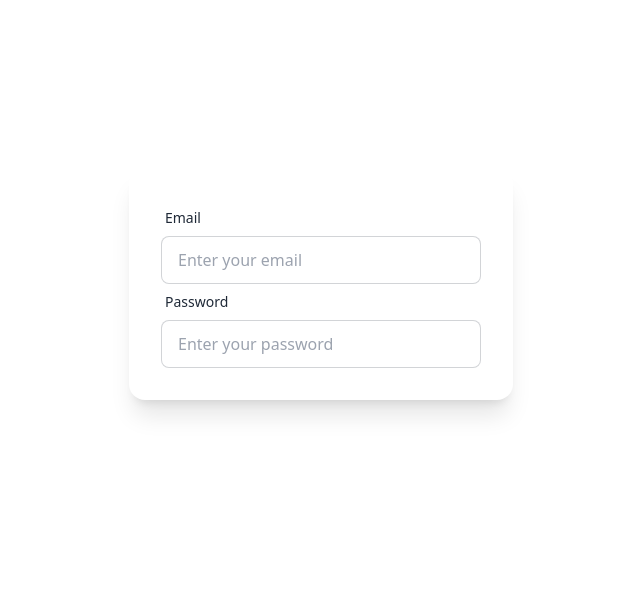
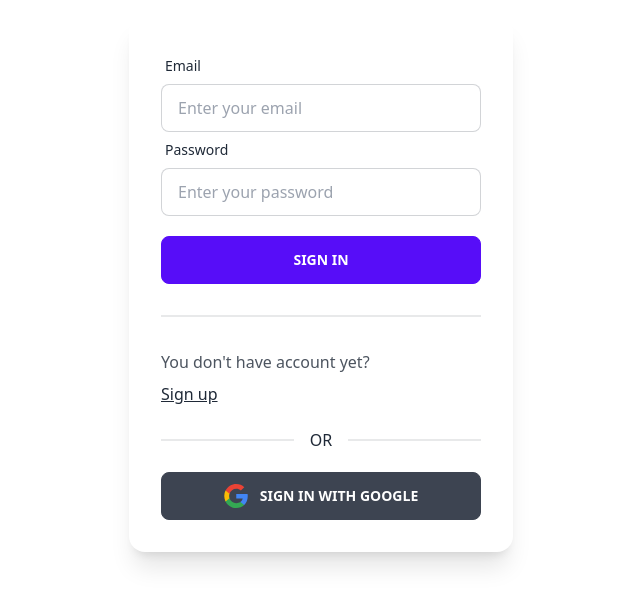
Before and after one commit to BartekFo/candles-ecommerce, a Next.js app: page /login in a window 1280 px wide. Shown: the part 116-722 px from the top of the page, without its empty margins (319-959 px from the left). Built offline with nearby package versions, Linux system fonts and the light colour scheme.

Commit message:
feat: added form libs and created sing in form

```diff
--- a/package.json
+++ b/package.json
@@ -20,7 +20,9 @@
     "next-compose-plugins": "^2.2.1",
     "react": "18.1.0",
     "react-dom": "18.1.0",
-    "react-firebase-hooks": "^5.0.3"
+    "react-firebase-hooks": "^5.0.3",
+    "react-hook-form": "^7.31.3",
+    "zod": "^3.17.3"
   },
   "devDependencies": {
     "@tailwindcss/typography": "^0.5.2",
--- /dev/null
+++ b/src/assets/icons/index.ts
@@ -0,0 +1 @@
+export { default as GoogleIcon } from './googleIcon.svg';
--- a/src/pages/login.tsx
+++ b/src/pages/login.tsx
@@ -1,4 +1,7 @@
 import { NextPage } from 'next';
+import Link from 'next/link';
+
+import { GoogleIcon } from '@assets/icons';
 
 const Login: NextPage = () => (
   <div className="flex w-screen h-screen justify-center items-center">
@@ -27,7 +30,24 @@ const Login: NextPage = () => (
               className="input input-bordered w-full max-w-xs"
             />
           </div>
+          <button type="submit" className="btn btn-primary btn-block mt-5">
+            Sign in
+          </button>
         </form>
+        <div className="divider" />
+        <div className="prose">
+          <p className="mb-1">You don&apos;t have account yet?</p>
+          <Link href="/signup">
+            <a>Sign up</a>
+          </Link>
+        </div>
+        <div className="divider">OR</div>
+        <button type="button" className="btn">
+          <div className="mr-3">
+            <GoogleIcon />
+          </div>
+          Sign in with google
+        </button>
       </div>
     </div>
   </div>
```
Also changed, not shown: src/assets/icons/googleIcon.svg (added), 1 other file (tests, documents, lock files or other folders).
